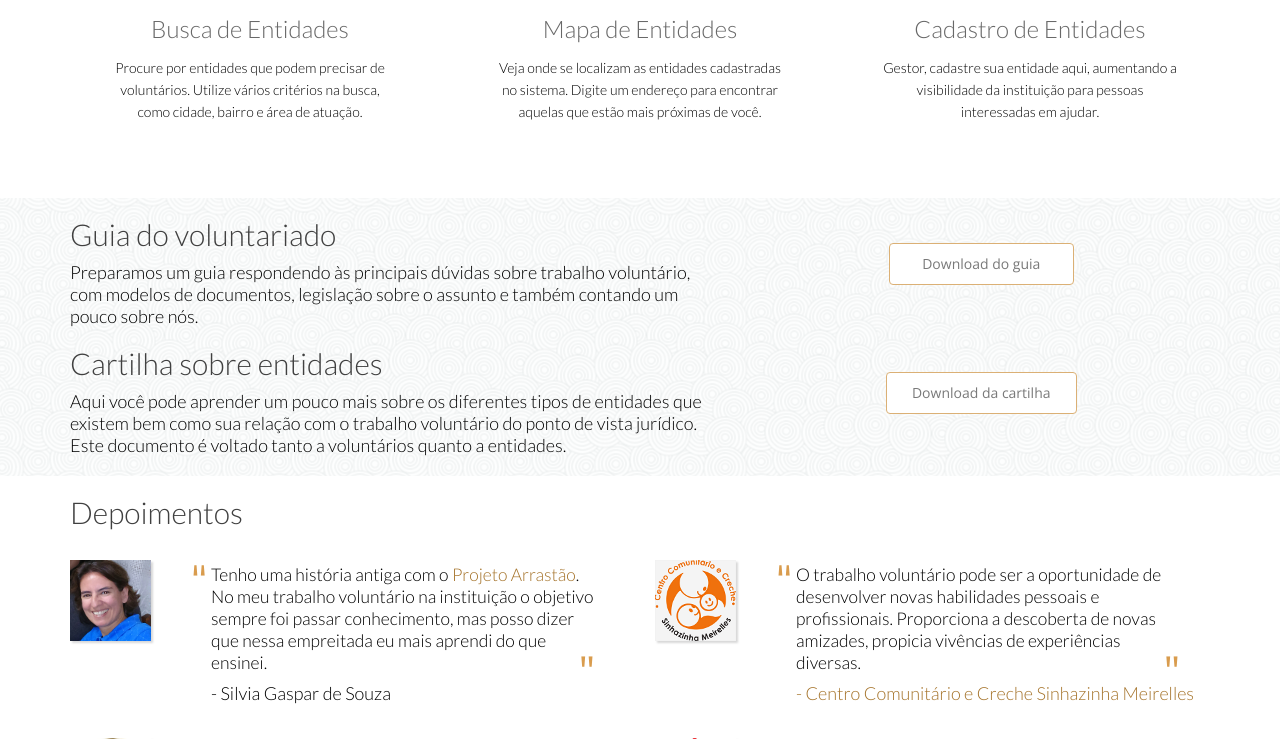
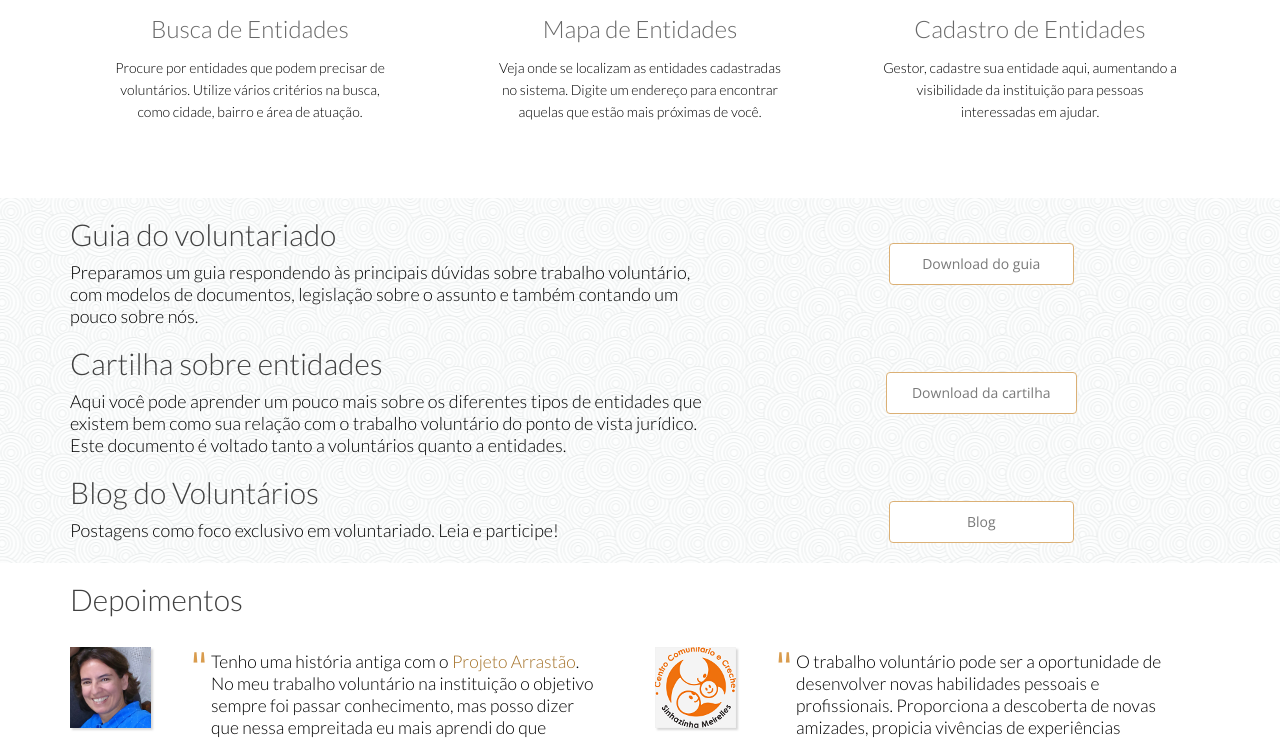
Before and after one commit to regiov/voluntarios, a Django app: page / in a window 1280 px wide. Shown: the part 1193-1932 px from the top of the page. Run offline with Django 3.2, Linux system fonts and the light colour scheme; data that the repository does not hold is empty; parts of the project's set-up code (start-up, migrations or seed data) failed here and were passed over; some libraries are stand-ins or nearby versions.

Commit message:
Versão inicial do blog. close #8

```diff
--- a/vol/templates/vol/base.html
+++ b/vol/templates/vol/base.html
@@ -22,7 +22,7 @@ https://shapebootstrap.net/item/1524992-triangle-free-responsive-multipurpose-te
     <link href="{% static 'css/main-3.css' %}" rel="stylesheet">
     <link href="{% static 'css/responsive.css' %}" rel="stylesheet">
 
-    <link href="{% static 'css/vol-2.7.css' %}" rel="stylesheet">
+    <link href="{% static 'css/vol-2.8.css' %}" rel="stylesheet">
 
     <!--[if lt IE 9]>
       {% comment %}This script is the defacto way to enable use
@@ -131,6 +131,7 @@ https://shapebootstrap.net/item/1524992-triangle-free-responsive-multipurpose-te
                                 <li><a href="{% url 'django.contrib.flatpages.views.flatpage' url='personalidades/' %}">Personalidades voluntárias</a></li>
                                 <li><a href="{% url 'django.contrib.flatpages.views.flatpage' url='livros-voluntariado/' %}">Livros sobre voluntariado</a></li>
                                 <li><a href="{% url 'django.contrib.flatpages.views.flatpage' url='livros-terceiro-setor/' %}">Livros sobre Terceiro Setor</a></li>
+                                <li><a href="{% url 'blog' %}">Blog</a></li>
                             </ul>
                         </li>
                     </ul>
--- a/vol/templates/vol/index.html
+++ b/vol/templates/vol/index.html
@@ -78,6 +78,17 @@
                              </div>
                         </div>
                 </div>
+                <div class="row spaced-row">
+                        <div class="col-sm-7">
+                            <h1 class="title"><span>Blog do Voluntários</span></h1>
+                            <p>Postagens como foco exclusivo em voluntariado. Leia e participe!</p>
+                        </div>
+                        <div class="col-sm-5">
+                            <div class="tour-button text-center">
+                                <a href="{% url 'blog' %}" class="btn btn-common" target="_blank">Blog</a>
+                             </div>
+                        </div>
+                </div>
             </div>
    </section>
    <!--/#action-->
--- a/vol/views.py
+++ b/vol/views.py
@@ -25,6 +25,7 @@ from django.forms import inlineformset_factory
 from django.conf import settings
 from django.urls import reverse
 from django.views.decorators.cache import cache_page
+from django.views import generic
 from django.contrib.auth.decorators import login_required, permission_required
 from django.contrib.auth import logout, update_session_auth_hash
 from django.contrib.postgres.search import SearchVector
@@ -33,7 +34,7 @@ from django.utils import timezone
 from django.utils.http import urlencode
 from django.apps import apps
 
-from .models import Voluntario, AreaTrabalho, AreaAtuacao, Entidade, VinculoEntidade, Necessidade, AreaInteresse, Telefone, Email, RemocaoUsuario, AtividadeAdmin, Usuario, ForcaTarefa, Conteudo, AcessoAConteudo, FraseMotivacional, NecessidadeArtigo, TipoArtigo, AnotacaoEntidade, Funcao, UFS, TermoAdesao
+from .models import Voluntario, AreaTrabalho, AreaAtuacao, Entidade, VinculoEntidade, Necessidade, AreaInteresse, Telefone, Email, RemocaoUsuario, AtividadeAdmin, Usuario, ForcaTarefa, Conteudo, AcessoAConteudo, FraseMotivacional, NecessidadeArtigo, TipoArtigo, AnotacaoEntidade, Funcao, UFS, TermoAdesao, PostagemBlog
 
 from allauth.account.models import EmailAddress
 
@@ -2574,7 +2575,7 @@ def logo_rastreado(request):
     '''Retorna o logotipo, rastreando a origem da requisição'''
     if request.method == 'GET':
         if 'oe' in request.GET:
-            # onboarding de entidade
+            # imagem na mensagem de onboarding de entidade
             entidade = Entidade.objects.from_hmac_key(request.GET['oe'])
             if entidade and entidade.data_visualiza_onboarding is None:
                 entidade.data_visualiza_onboarding = timezone.now()
@@ -2585,3 +2586,11 @@ def logo_rastreado(request):
             return HttpResponse(f.read(), content_type="image/png")
     except IOError:
         return redirect(settings.STATIC_URL + 'images/logo.png')
+
+class ListaDePostagensNoBlog(generic.ListView):
+    queryset = PostagemBlog.objects.filter(status=1).order_by('-data_criacao')
+    template_name = 'vol/lista_postagens_blog.html'
+
+class PostagemNoBlog(generic.DetailView):
+    model = PostagemBlog
+    template_name = 'vol/postagem_blog.html'
--- a/website/urls.py
+++ b/website/urls.py
@@ -15,7 +15,7 @@ Including another URLconf
 """
 import os
 
-from django.urls import include, re_path
+from django.urls import include, re_path, path
 from django.conf.urls.static import static
 from django.contrib import admin
 from django.conf import settings
@@ -161,6 +161,10 @@ urlpatterns = [
     re_path(r'^painel/entidades/onboarding/?$', views.onboarding_entidades, name='onboarding_entidades'),
     re_path(r'^painel/entidades/onboarding/(?P<id_entidade>\d+)/?$', views.onboarding_entidade, name='onboarding_entidade'),
 
+    # Blog
+    path('blog/<slug:slug>', views.PostagemNoBlog.as_view(), name='postagem_blog'),
+    path('blog', views.ListaDePostagensNoBlog.as_view(), name='blog'),
+
     # Charada
     re_path(r'^'+chr(120)+chr(100)+chr(101)+chr(118)+'$', views.exibir_charada),
 ]
```
Also changed, not shown: vol/templates/vol/lista_postagens_blog.html (added, +23 -0 lines), vol/templates/vol/postagem_blog.html (added, +22 -0 lines).
